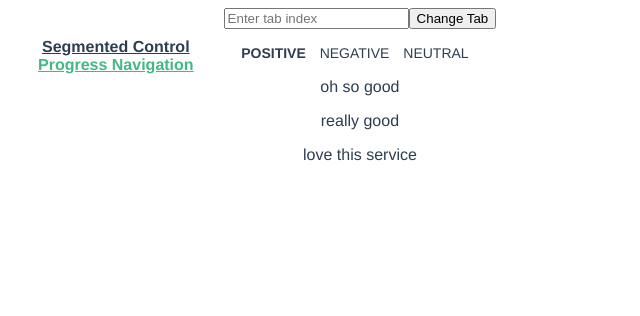
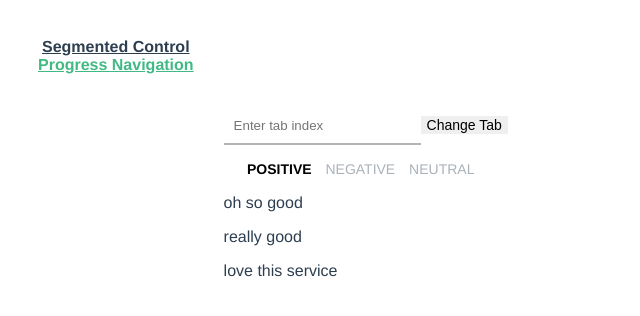
Before and after one commit to libsyz/vue-loops, a Vue app: page /progress_navigation in a window 1280 px wide. Shown: the top 316 px of the page, without its empty margins (0-640 px from the left). Built offline with nearby package versions, Linux system fonts and the light colour scheme.

Commit message:
added better css to loop 2, component now looks good

```diff
--- a/src/components/ProgressNavigation.vue
+++ b/src/components/ProgressNavigation.vue
@@ -1,27 +1,31 @@
 <template>
+  <div class="container">
     <input v-model="formInput"
+          class="form-input"
           type="text"
           placeholder="Enter tab index">
-  <button @click="selectForm()"> Change Tab </button>
+    <button class="btn--select-tab" @click="selectForm()"> Change Tab </button>
     <div class="buttons">
       <div @click="setSelected('positive')"
           :class="{ active: active === 'positive' }"
-         class="btn">positive
+          class="btn--tab">positive
       </div >
       <div @click="setSelected('negative')"
           :class="{ active: active === 'negative' }"
-         class="btn">negative
+          class="btn--tab">negative
       </div>
 
       <div @click="setSelected('neutral')"
           :class="{ active: active === 'neutral' }"
-         class="btn">neutral</div>
+          class="btn--tab">neutral</div>
     </div>
     <div class="content">
-    <p v-for="item in selected"
+      <p class="content__review"
+        v-for="item in selected"
         :key="item">
         {{ item }}
       </p>
+    </div>
   </div>
 </template>
 
@@ -69,19 +73,48 @@ export default {
 </script>
 
 <style>
-  .active {
+  .container  {
+    margin: 100px auto 0;
+  }
+
+  .form-input {
+    border-top: none;
+    border-left: none;
+    border-right: none;
+    border-bottom: solid 2px #b5b5b5;
+    padding: 10px
+  }
+
+  .form-input:focus {
+    outline: none;
+    border-bottom-color: #000;
+    transition: 0.20s ease;
+  }
+
+  .content__review {
+    text-align: left;
+  }
+  .btn--tab.active {
     font-weight: bold;
+    transition: .15s ease-in;
+    color: #000;
+    opacity: 1;
   }
   .buttons {
     margin-top: 15px;
     text-transform: uppercase;
     cursor: pointer;
   }
-  .btn {
+
+  .btn--select-tab {
+    border: none;
+    font-size: 14px;
+  }
+  .btn--tab {
     font-size: 14px;
     display: inline;
     margin-right: 10px;
-
+    opacity: .4;
   }
 
 </style>
```
Lines whose indentation alone changed are shown as unchanged.
